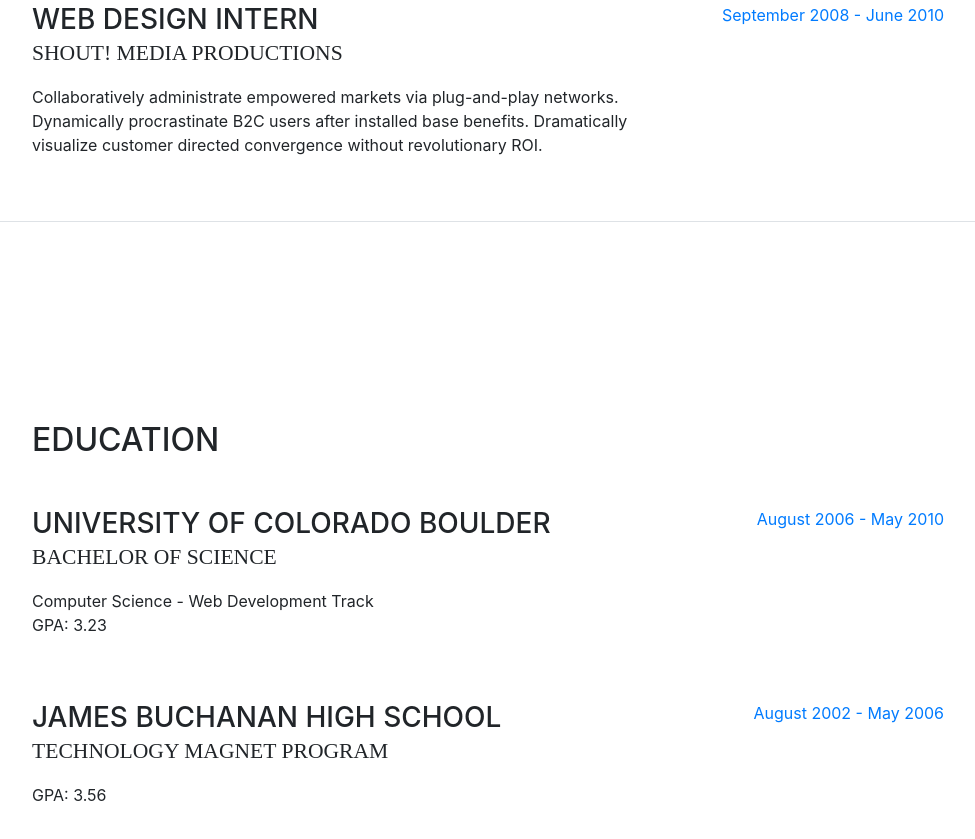
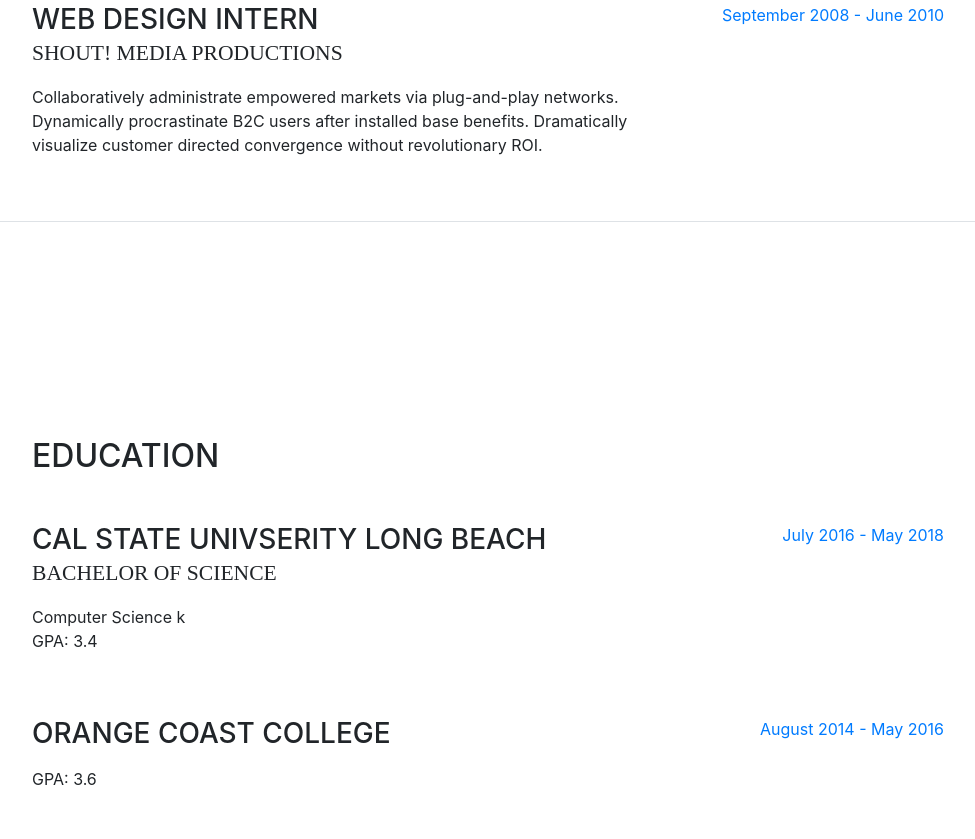
Before and after one commit to Lboncich/DevOpsResume, a website with bundled scripts: page index.html in a window 1280 px wide. Shown: the part 1657-2496 px from the top of the page, without its empty margins (288-1263 px from the left). Built offline with nearby package versions, Linux system fonts and the light colour scheme; a web font is replaced by a local one.

Commit message:
formatting

```diff
--- a/index.html
+++ b/index.html
@@ -69,7 +69,7 @@
             <span class="text-primary">Boncich</span>
           </h1>
           <div class="subheading mb-5">81 Dawnwood · Ladera Ranch, CA 92694 · (949) 302-4312 ·
-            <a href="mailto:name@email.com">name@email.com</a>
+            <a href="mailto:name@email.com">Lboncich@gmail.com</a>
           </div>
           <p class="mb-5">I am a software developer with a passion for automation looking to transition into the DevOps space. Seeking to leverage software development skills to meld operations and development to build CI/CD pipelines to deliver quaility code. </p>
           <ul class="list-inline list-social-icons mb-0">
@@ -167,24 +167,24 @@
 
           <div class="resume-item d-flex flex-column flex-md-row mb-5">
             <div class="resume-content mr-auto">
-              <h3 class="mb-0">University of Colorado Boulder</h3>
+              <h3 class="mb-0">Cal State Univserity Long Beach</h3>
               <div class="subheading mb-3">Bachelor of Science</div>
-              <div>Computer Science - Web Development Track</div>
-              <p>GPA: 3.23</p>
+              <div>Computer Science k</div>
+              <p>GPA: 3.4</p>
             </div>
             <div class="resume-date text-md-right">
-              <span class="text-primary">August 2006 - May 2010</span>
+              <span class="text-primary">July 2016 - May 2018</span>
             </div>
           </div>
 
           <div class="resume-item d-flex flex-column flex-md-row">
             <div class="resume-content mr-auto">
-              <h3 class="mb-0">James Buchanan High School</h3>
-              <div class="subheading mb-3">Technology Magnet Program</div>
-              <p>GPA: 3.56</p>
+              <h3 class="mb-0">Orange Coast College</h3>
+              <div class="subheading mb-3"></div>
+              <p>GPA: 3.6</p>
             </div>
             <div class="resume-date text-md-right">
-              <span class="text-primary">August 2002 - May 2006</span>
+              <span class="text-primary">August 2014 - May 2016</span>
             </div>
           </div>
 
--- a/scss/_global.scss
+++ b/scss/_global.scss
@@ -5,7 +5,7 @@ body {
   padding-top: 54px;
   color: $gray-600;
 }
-@media (min-width: 992px) {
+@media (min-width: 600px) {
   body {
     padding-top: 0;
     padding-left: $sidebar-base-width;
--- a/scss/_resume-item.scss
+++ b/scss/_resume-item.scss
@@ -11,7 +11,7 @@ section.resume-section {
 }
 @media (min-width: 768px) {
   section.resume-section {
-    min-height: 100vh;
+    min-height: 75vh;
     .resume-item {
       .resume-content {}
       .resume-date {
```
